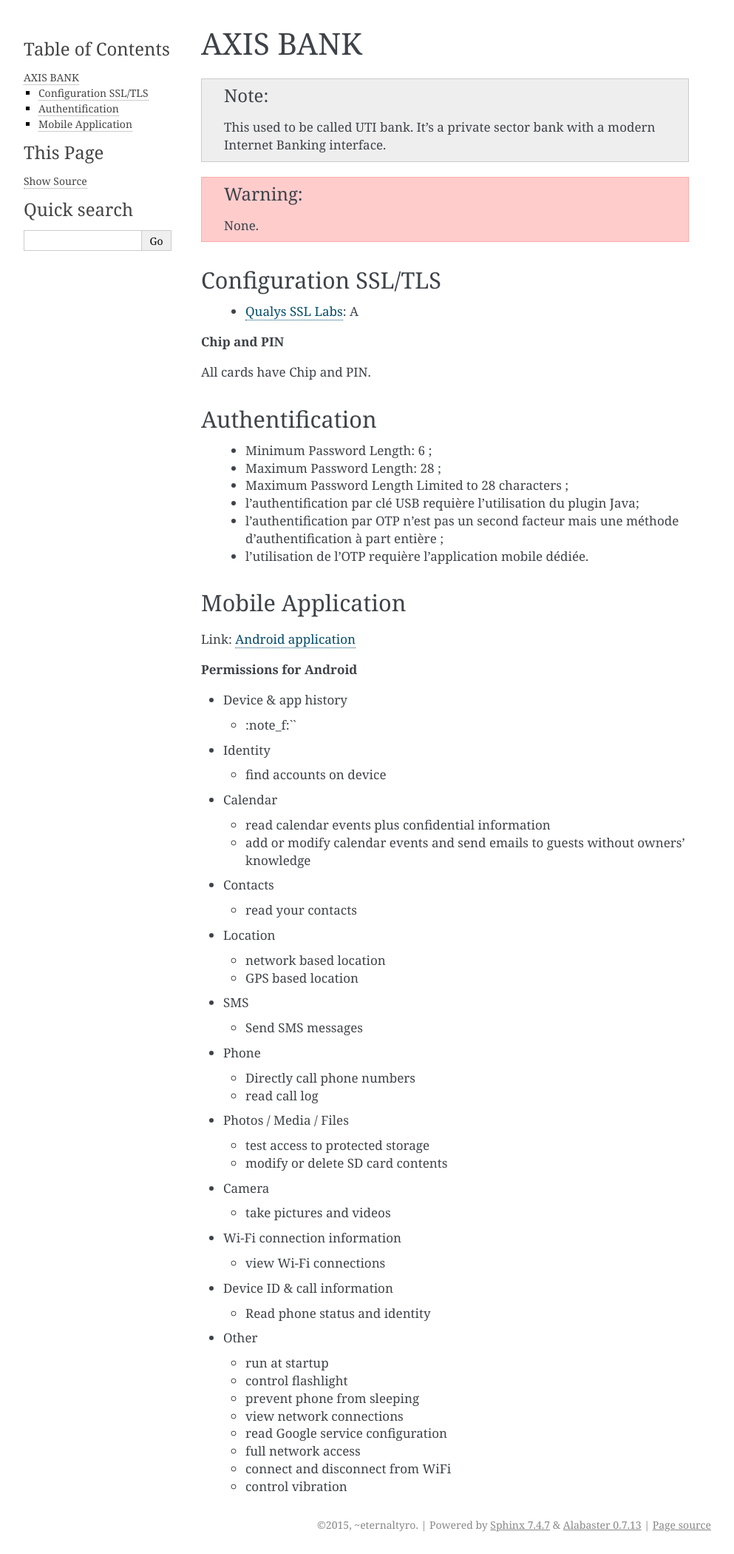
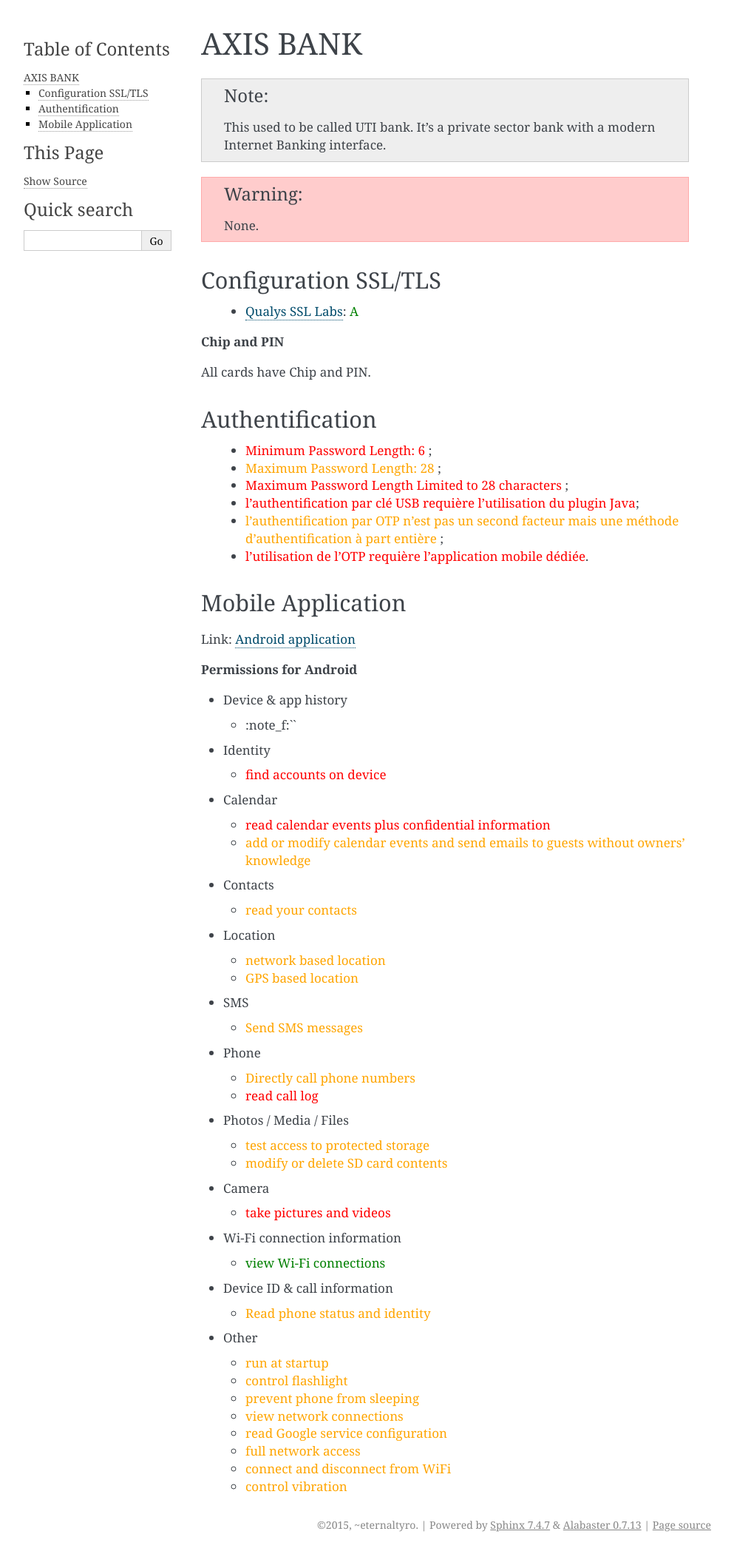
Before and after one commit to eternaltyro/bank-security-india, a Sphinx documentation site: the page built from docs/en/axisbank.rst, in a window 1280 px wide. Shown: the whole page at 74% size, without its empty margins (148-1141 px from the left). Built offline with Sphinx 7.4.7, drawn with Linux system fonts in a browser that asks for light colours; pages that are not in the unit, such as notebooks, are missing from menus.

Commit message:
stylesheets from Rodolf

```diff
--- /dev/null
+++ b/docs/_static/bankageeks.css
@@ -0,0 +1,15 @@
+.note-a, .note-b {
+    color: green;
+}
+
+.note-c, .note-d {
+    color: orange;
+}
+
+.note-e, .note-f {
+    color: red;
+}
+
+.note-na {
+    color: grey;
+}
--- a/docs/conf.py
+++ b/docs/conf.py
@@ -138,6 +138,9 @@
 # relative to this directory. They are copied after the builtin static files,
 # so a file named "default.css" will overwrite the builtin "default.css".
 html_static_path = ['_static']
+
+def setup(app):
+    app.add_stylesheet('bankageeks.css')
 
 # Add any extra paths that contain custom files (such as robots.txt or
 # .htaccess) here, relative to this directory. These files are copied
```
